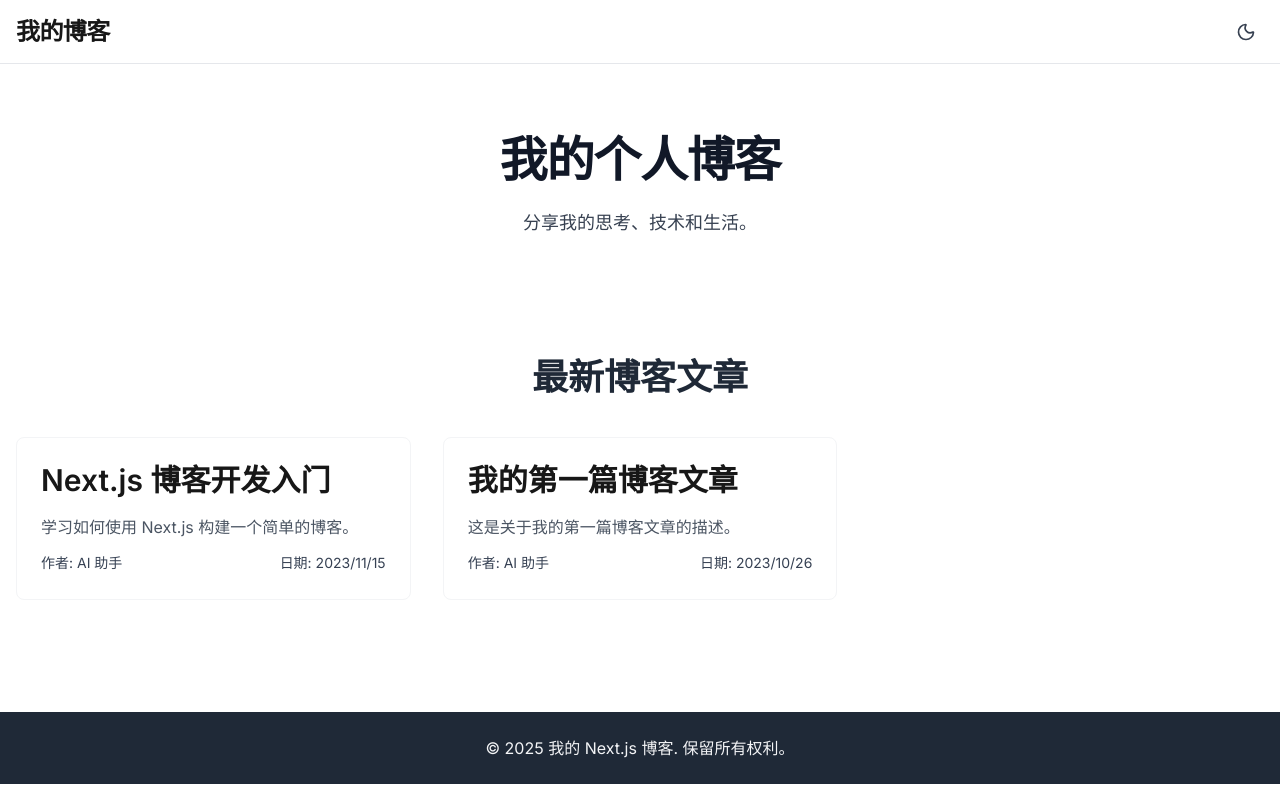
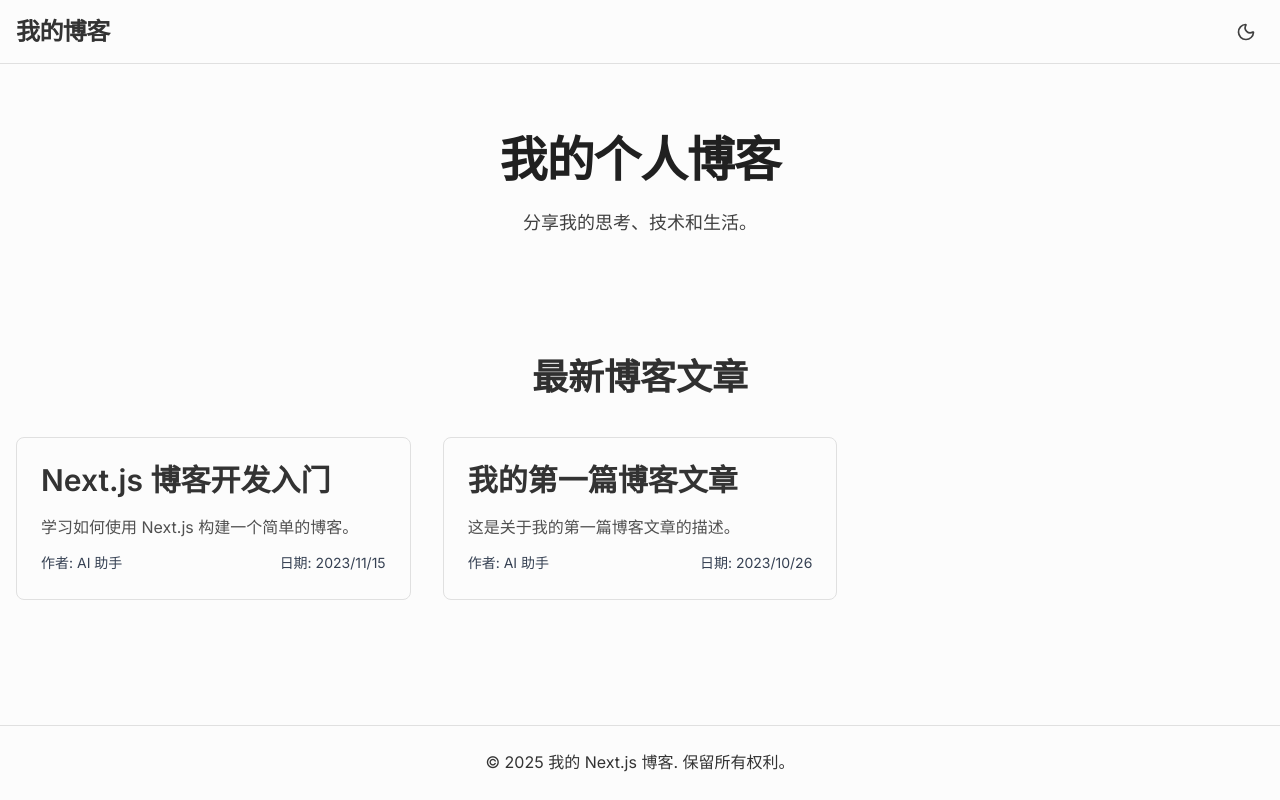
Before and after one commit to kittors/my-nextjs-blog, a Next.js app: page / in a window 1280 px wide. Built offline with nearby package versions, Linux system fonts and the light colour scheme.

Commit message:
feat: update code;

```diff
--- a/src/app/globals.css
+++ b/src/app/globals.css
@@ -1,52 +1,62 @@
 @import "tailwindcss";
 
+/*
+   亮色模式的 CSS 变量 (默认值，并在 <html> 上有 .light 类时生效)
+   这里定义了亮色主题下的所有基础颜色变量。
+*/
 :root,
 html.light {
-  --background: #ffffff;
-  --foreground: #171717;
+  --background: #fcfcfc; /* 亮色背景：稍微暖一点的白色，避免纯白刺眼 */
+  --foreground: #333333; /* 亮色前景色：更纯粹的深灰，提供良好对比度 */
 
-  --color-primary-default: #3b82f6;
+  --color-primary-default: #3b82f6; /* 保持蓝色，可根据喜好调整 */
   --color-primary-light: #60a5fa;
   --color-primary-dark: #2563eb;
-  --color-secondary: #8b5cf6;
+  --color-secondary: #8b5cf6; /* 保持紫色，作为次要强调色 */
 
-  --color-neutral-50: #f9fafb;
-  --color-neutral-100: #f3f4f6;
-  --color-neutral-200: #e5e7eb;
-  /* 亮色模式下的浅灰 */
-  --color-neutral-300: #d1d5db;
-  --color-neutral-400: #9ca3af;
-  --color-neutral-500: #6b7280;
-  --color-neutral-600: #4b5563;
-  --color-neutral-700: #374151;
-  --color-neutral-800: #1f2937;
-  --color-neutral-900: #111827;
+  /* 调整中性色系列，使其在亮色模式下更柔和、更具层次感 */
+  --color-neutral-50: #f8f8f8;   /* 最浅的灰，用于背景或边框 */
+  --color-neutral-100: #f0f0f0;  /* 浅灰 */
+  --color-neutral-200: #e0e0e0;  /* 适用于亮色模式下的悬停背景、边框 */
+  --color-neutral-300: #d0d0d0;
+  --color-neutral-400: #a0a0a0;
+  --color-neutral-500: #707070;
+  --color-neutral-600: #505050;  /* 默认文本色 */
+  --color-neutral-700: #404040;  /* 较深文本色 */
+  --color-neutral-800: #303030;  /* 标题色 */
+  --color-neutral-900: #202020;  /* 最深标题色 */
 }
 
-/* 暗黑模式的 CSS 变量 (当 <html> 上有 .dark 类时生效) */
+/*
+   暗黑模式的 CSS 变量 (当 <html> 上有 .dark 类时生效)
+   这里定义了暗黑主题下的所有基础颜色变量，会覆盖亮色模式的定义。
+*/
 html.dark {
-  --background: #0a0a0a;
-  --foreground: #ededed;
+  --background: #1B1C1D; /* 用户指定的暗黑背景色 */
+  --foreground: #e0e0e0; /* 暗黑前景色：浅灰，与深色背景形成良好对比 */
 
-  --color-primary-default: #60a5fa;
+  --color-primary-default: #60a5fa; /* 暗黑模式下的 primary 稍微亮一些，确保可见性 */
   --color-primary-light: #818cf8;
   --color-primary-dark: #3b82f6;
   --color-secondary: #a78bfa;
 
-  --color-neutral-50: #111827;
-  --color-neutral-100: #1f2937;
-  --color-neutral-200: #374151;
-  /* 修正：暗黑模式下的浅灰，作为悬停背景 */
-  --color-neutral-300: #4b5563;
-  --color-neutral-400: #6b7280;
-  --color-neutral-500: #9ca3af;
-  --color-neutral-600: #d1d5db;
-  --color-neutral-700: #e5e7eb;
-  /* 修正：暗黑模式下的深灰 */
-  --color-neutral-800: #f3f4f6;
-  --color-neutral-900: #f9fafb;
+  /* 调整中性色系列，使其在暗黑模式下更适应深色背景，并提供足够的对比度 */
+  --color-neutral-50: #2a2b2c;   /* 暗黑模式下的浅灰，用于背景或边框 */
+  --color-neutral-100: #3a3b3c;
+  --color-neutral-200: #4a4b4c;   /* 适用于暗黑模式下的悬停背景、边框，比背景亮 */
+  --color-neutral-300: #5a5b5c;
+  --color-neutral-400: #7a7b7c;
+  --color-neutral-500: #9a9b9c;
+  --color-neutral-600: #bababa;  /* 默认文本色 */
+  --color-neutral-700: #cacaca;  /* 较深文本色 */
+  --color-neutral-800: #dadada;  /* 标题色 */
+  --color-neutral-900: #eaeaea;  /* 最深标题色 */
 }
 
+/*
+   @theme inline 规则将上述 CSS 变量映射到 Tailwind 的主题系统。
+   这样，你就可以在组件中使用 `theme('colors.background')` 或 `bg-background` 等 Tailwind 类。
+*/
 @theme inline {
   --color-background: var(--background);
   --color-foreground: var(--foreground);
@@ -69,52 +79,29 @@ html.dark {
   --color-neutral-900: var(--color-neutral-900);
 }
 
-@media (prefers-color-scheme: dark) {
-  :root {
-    --background: #0a0a0a;
-    --foreground: #ededed;
-  }
-}
+.blur-px { filter: blur(1px); }
+.blur-xs { filter: blur(2px); }
+.blur-sm { filter: blur(4px); }
+.blur-md { filter: blur(8px); }
+.blur-lg { filter: blur(16px); }
+.blur-xl { filter: blur(24px); }
+.blur-2xl { filter: blur(40px); }
+.blur-3xl { filter: blur(64px); }
 
-
-/*
-   新增：自定义高斯模糊类
-   这些类将用于在 Header 背景层应用 filter: blur()
-*/
-.blur-px {
-  filter: blur(1px);
-}
-
-.blur-xs {
-  filter: blur(2px);
-}
-
-.blur-sm {
-  filter: blur(4px);
-}
-
-.blur-md {
-  filter: blur(8px);
-}
-
-.blur-lg {
-  filter: blur(16px);
-}
-
-.blur-xl {
-  filter: blur(24px);
-}
-
-.blur-2xl {
-  filter: blur(40px);
-}
-
-.blur-3xl {
-  filter: blur(64px);
-}
-
+/* 全局自定义样式，这些将覆盖 Tailwind 的默认设置或添加额外规则 */
 body {
   background: var(--background);
   color: var(--foreground);
-  font-family: Arial, Helvetica, sans-serif;
+  font-family: 'Inter', sans-serif; /* 确保字体设置正确 */
+  line-height: 1.6;
+  /* 添加平滑过渡，让主题切换更自然 */
+  transition: background-color 0.3s ease, color 0.3s ease;
 }
+
+/* 确保你的 `prose` 样式和其他组件样式也使用了 theme('colors.foreground') 等方式，
+   而不是硬编码颜色值，这样它们才能响应主题切换。
+*/
+.prose {
+  color: theme('colors.foreground');
+  /* ... 其他 .prose 样式 ... */
+}
--- a/src/components/molecules/BlogPostCard.tsx
+++ b/src/components/molecules/BlogPostCard.tsx
@@ -1,8 +1,8 @@
-import React from 'react';
-import Link from 'next/link';
-import { BlogPostMetadata } from '@/lib/posts'; // 导入文章元数据类型
-import Heading from '@/components/atoms/Heading'; // 导入原子组件
-import Text from '@/components/atoms/Text'; // 导入原子组件
+import React from "react";
+import Link from "next/link";
+import { BlogPostMetadata } from "@/lib/posts"; // 导入文章元数据类型
+import Heading from "@/components/atoms/Heading"; // 导入原子组件
+import Text from "@/components/atoms/Text"; // 导入原子组件
 
 // 定义 BlogPostCard 组件的 Props 类型
 interface BlogPostCardProps {
@@ -18,22 +18,40 @@ interface BlogPostCardProps {
 const BlogPostCard: React.FC<BlogPostCardProps> = ({ post }) => {
   return (
     <Link href={`/blog/${post.slug}`} className="block">
-      <div className="bg-background p-6 rounded-lg shadow-soft hover:shadow-medium transition-shadow duration-300 border border-neutral-100 hover:border-primary-light"> {/* 修正：bg-background，并添加边框样式 */}
+      <div
+        className="
+          bg-background
+          p-6
+          rounded-lg
+          shadow-soft
+          hover:shadow-medium
+          transition-all duration-300 ease-in-out
+          border
+          border-neutral-200
+          hover:border-primary-light
+          hover:scale-[1.01]
+          hover:bg-neutral-50
+          dark:hover:bg-neutral-50
+        "
+      >
         {/* 文章标题 */}
-        <Heading level={2} className="text-primary hover:text-primary-dark mb-2"> {/* 修正：text-primary 和 hover:text-primary-dark */}
+        <Heading
+          level={2}
+          className="text-primary hover:text-primary-dark mb-2"
+        >
           {post.title}
         </Heading>
         {/* 文章描述 */}
-        <Text className="text-neutral-600 mb-3 line-clamp-2"> {/* 修正：text-neutral-600 */}
+        <Text className="text-neutral-600 mb-3 line-clamp-2">
           {post.description}
         </Text>
         {/* 作者和日期信息 */}
-        <div className="flex justify-between items-center text-sm text-neutral-500"> {/* 修正：text-neutral-500 */}
+        <div className="flex justify-between items-center text-sm text-neutral-500">
           <Text as="span" className="text-sm">
             作者: {post.author}
           </Text>
           <Text as="span" className="text-sm">
-            日期: {new Date(post.date).toLocaleDateString('zh-CN')}
+            日期: {new Date(post.date).toLocaleDateString("zh-CN")}
           </Text>
         </div>
       </div>
--- /dev/null
+++ b/src/components/organisms/Footer.tsx
@@ -0,0 +1,47 @@
+// src/components/organisms/Footer.tsx
+import React from 'react';
+
+// 定义 Footer 组件的 Props 类型
+interface FooterProps {
+  isVisible?: boolean;       // 控制 Footer 是否显示
+  text: string;             // Footer 显示的文本内容
+  backgroundColor?: string;  // Footer 背景颜色类名
+  textColor?: string;        // Footer 文本颜色类名
+}
+
+/**
+ * Footer 组件：网站的底部页脚。
+ * 遵循原子设计原则，这是一个组织组件，负责网站的底部信息展示。
+ * @param {FooterProps} props - 组件属性。
+ */
+const Footer: React.FC<FooterProps> = ({
+  isVisible = true,
+  text,
+  backgroundColor = 'bg-background', // 默认背景色
+  textColor = 'text-foreground',       // 默认文本颜色
+}) => {
+  if (!isVisible) {
+    return null;
+  }
+
+  const footerClasses = [
+    backgroundColor,
+    textColor,
+    'p-6',          // 保持内边距
+    'text-center',  // 保持文本水平居中
+    'border-t',     // 顶部边框
+    'border-neutral-200', // 边框颜色
+    'flex',         // 将 footer 设为 flex 容器
+    'items-center', // 垂直居中对齐子项
+    'justify-center', // 水平居中对齐子项（尽管 text-center 也能做到，这里更规范）
+  ].join(' ');
+
+  return (
+    <footer className={footerClasses}>
+      {/* dangerouslySetInnerHTML 用于渲染包含 HTML 实体（如 &copy;）的字符串 */}
+      <p dangerouslySetInnerHTML={{ __html: text }} />
+    </footer>
+  );
+};
+
+export default Footer;
--- a/src/components/templates/PageContainer.tsx
+++ b/src/components/templates/PageContainer.tsx
@@ -2,8 +2,9 @@
 
 import React, { useRef, useEffect, useState } from 'react';
 import Header from '@/components/organisms/Header';
+import Footer from '@/components/organisms/Footer';
 import { appConfig } from '@/lib/config';
-import { ThemeProvider } from '@/contexts/ThemeContext'; // 导入 ThemeProvider
+import { ThemeProvider } from '@/contexts/ThemeContext';
 
 interface PageContainerProps {
   children: React.ReactNode;
@@ -11,10 +12,12 @@ interface PageContainerProps {
 
 /**
  * PageContainer 组件：包裹应用程序的实际内容和客户端逻辑。
+ * 它处理 Header 高度计算、确保内容不被遮挡，并实现 Sticky Footer 布局。
  * @param {PageContainerProps} props - 组件属性。
+ * @param {React.ReactNode} props.children - 实际的页面内容。
  */
 const PageContainer: React.FC<PageContainerProps> = ({ children }) => {
-  const { header: headerConfig } = appConfig;
+  const { header: headerConfig, footer: footerConfig } = appConfig;
   const headerRef = useRef<HTMLElement>(null);
   const [headerHeight, setHeaderHeight] = useState(0);
 
@@ -39,8 +42,10 @@ const PageContainer: React.FC<PageContainerProps> = ({ children }) => {
   }, [headerConfig.isFixed]);
 
   return (
-    // 使用 ThemeProvider 包裹所有内容，以便子组件能够访问主题上下文
+    // ThemeProvider 包裹整个布局结构
     <ThemeProvider>
+      {/* 修正：将 flex flex-col min-h-screen 应用到这个包裹 Header、内容和 Footer 的 div 上 */}
+      <div className="flex flex-col min-h-screen">
         <Header
           ref={headerRef}
           isVisible={headerConfig.isVisible}
@@ -52,13 +57,22 @@ const PageContainer: React.FC<PageContainerProps> = ({ children }) => {
           blurStrength={headerConfig.blurStrength}
         />
 
-      <div style={{ paddingTop: headerHeight > 0 ? `${headerHeight}px` : '0px' }}>
+        {/* 主内容区域，使用 flex-grow 填充剩余空间，并应用 Header 的 paddingTop */}
+        <div
+          className="flex-grow" /* 确保内容区域能扩展以填充剩余空间 */
+          style={{ paddingTop: headerHeight > 0 ? `${headerHeight}px` : '0px' }}
+        >
           {children}
         </div>
 
-      <footer className="bg-neutral-800 text-neutral-100 p-6 text-center mt-12">
-        <p>&copy; {new Date().getFullYear()} 我的 Next.js 博客. 保留所有权利。</p>
-      </footer>
+        {/* Footer 组件 */}
+        <Footer
+          isVisible={footerConfig.isVisible}
+          text={footerConfig.text}
+          backgroundColor={footerConfig.backgroundColor}
+          textColor={footerConfig.textColor}
+        />
+      </div>
     </ThemeProvider>
   );
 };
--- a/src/lib/config.ts
+++ b/src/lib/config.ts
@@ -1,4 +1,4 @@
-// lib/config.ts
+// src/lib/config.ts
 
 // 定义 Logo 配置的接口
 export interface HeaderLogoConfig {
@@ -14,13 +14,22 @@ export interface HeaderConfig {
     height?: string;    // Header 高度 (可选，如 '64px', 'h-16')
     logo: HeaderLogoConfig; // Header Logo 配置
     logoPosition: 'left' | 'center' | 'right'; // Logo 位置
-    isBlur?: boolean;       // 新增：是否启用模糊透明效果
-     blurStrength?: 'sm' | 'md' | 'lg' | 'xl' | '2xl' | '3xl';
+    isBlur?: boolean;       // 是否启用模糊透明效果
+    blurStrength?: 'sm' | 'md' | 'lg' | 'xl' | '2xl' | '3xl';
+}
+
+// 新增：定义 Footer 配置的接口
+export interface FooterConfig {
+    isVisible: boolean; // 控制 Footer 是否显示
+    text: string;       // Footer 显示的文本内容
+    backgroundColor?: string; // Footer 背景颜色类名（例如 'bg-neutral-800'）
+    textColor?: string;       // Footer 文本颜色类名（例如 'text-neutral-100'）
 }
 
 // 定义应用程序的整体配置接口
 export interface AppConfig {
     header: HeaderConfig;
+    footer: FooterConfig; // 新增：Footer 配置
     // 未来可以添加其他全局配置
 }
 
@@ -42,5 +51,10 @@ export const appConfig: AppConfig = {
         isBlur: true, // 默认启用模糊透明效果
         blurStrength: '3xl',
     },
+    // 新增：Footer 的默认配置
+    footer: {
+        isVisible: true,
+        text: `&copy; ${new Date().getFullYear()} 我的 Next.js 博客. 保留所有权利。`,
+    },
     // 可以根据需要添加其他全局配置
 };
```
Also changed, not shown: src/app/blog/[slug]/page.tsx (+8 -8 lines). Lines whose indentation alone changed are shown as unchanged.
